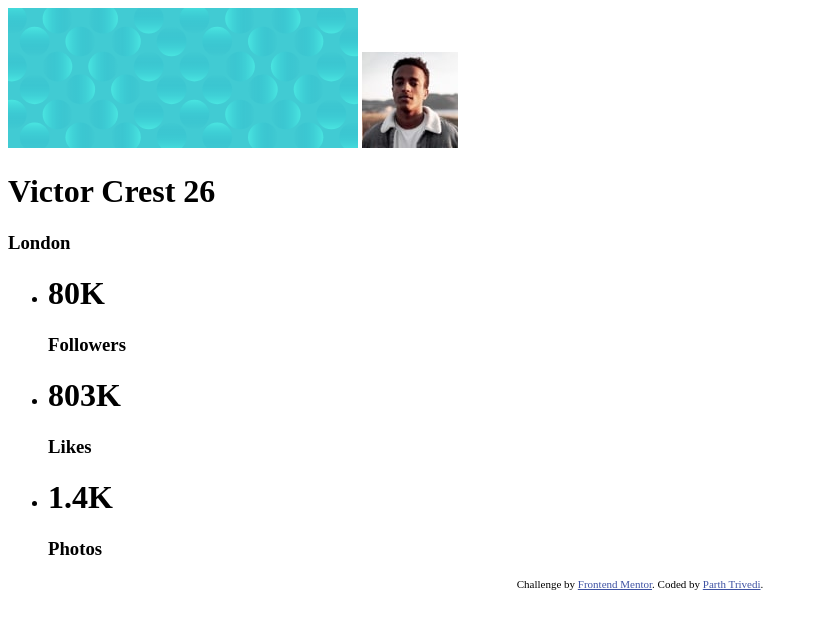
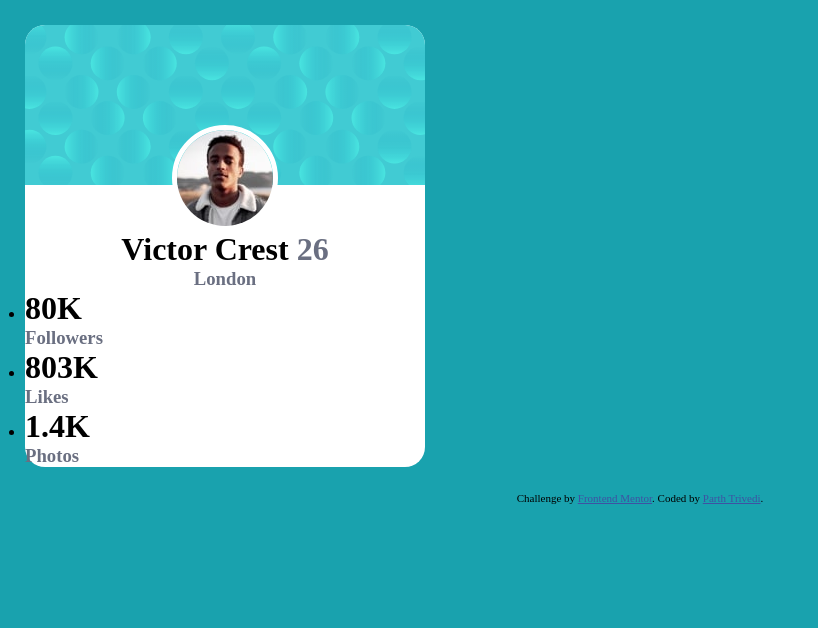
Before and after one commit to ParthTri/profile-card-component-main, a plain HTML site: page index.html in a window 1280 px wide. Shown: the whole page, without its empty margins (0-818 px from the left). Drawn offline with Linux system fonts and the light colour scheme.

Commit message:
Header styled

```diff
--- a/index.html
+++ b/index.html
@@ -3,6 +3,7 @@
 	<head>
 		<meta charset="UTF-8" />
 		<meta name="viewport" content="width=device-width, initial-scale=1.0" />
+		<link rel="stylesheet" href="style.css" />
 		<!-- displays site properly based on user's device -->
 
 		<link
@@ -15,15 +16,7 @@
 		<title>Frontend Mentor | Profile card component</title>
 
 		<!-- Feel free to remove these styles or customise in your own stylesheet 👍 -->
-		<style>
-			.attribution {
-				font-size: 11px;
-				text-align: center;
-			}
-			.attribution a {
-				color: hsl(228, 45%, 44%);
-			}
-		</style>
+		<style></style>
 	</head>
 	<body>
 		<div class="card">
--- /dev/null
+++ b/style.css
@@ -0,0 +1,55 @@
+* {
+	margin: 0;
+	padding: 0;
+	box-sizing: border-box;
+}
+
+body {
+	background-color: hsl(185, 75%, 39%);
+}
+
+.age,
+h3 {
+	color: hsl(227, 10%, 46%);
+}
+
+.card {
+	background-color: #ffffff;
+	width: 400px;
+	border-radius: 20px;
+	margin: 25px;
+}
+
+.card-header {
+	display: flex;
+	flex-direction: column;
+	justify-content: center;
+	text-align: center;
+	position: relative;
+}
+
+.card-header * {
+	align-self: center;
+}
+
+.card-pattern {
+	width: 100%;
+	border-radius: 20px 20px 0 0;
+	position: absolute;
+	top: 0;
+}
+
+.profile-img {
+	border-radius: 50%;
+	border: 5px solid white;
+	margin-top: 25%;
+	z-index: 1;
+}
+
+.attribution {
+	font-size: 11px;
+	text-align: center;
+}
+.attribution a {
+	color: hsl(228, 45%, 44%);
+}
```
